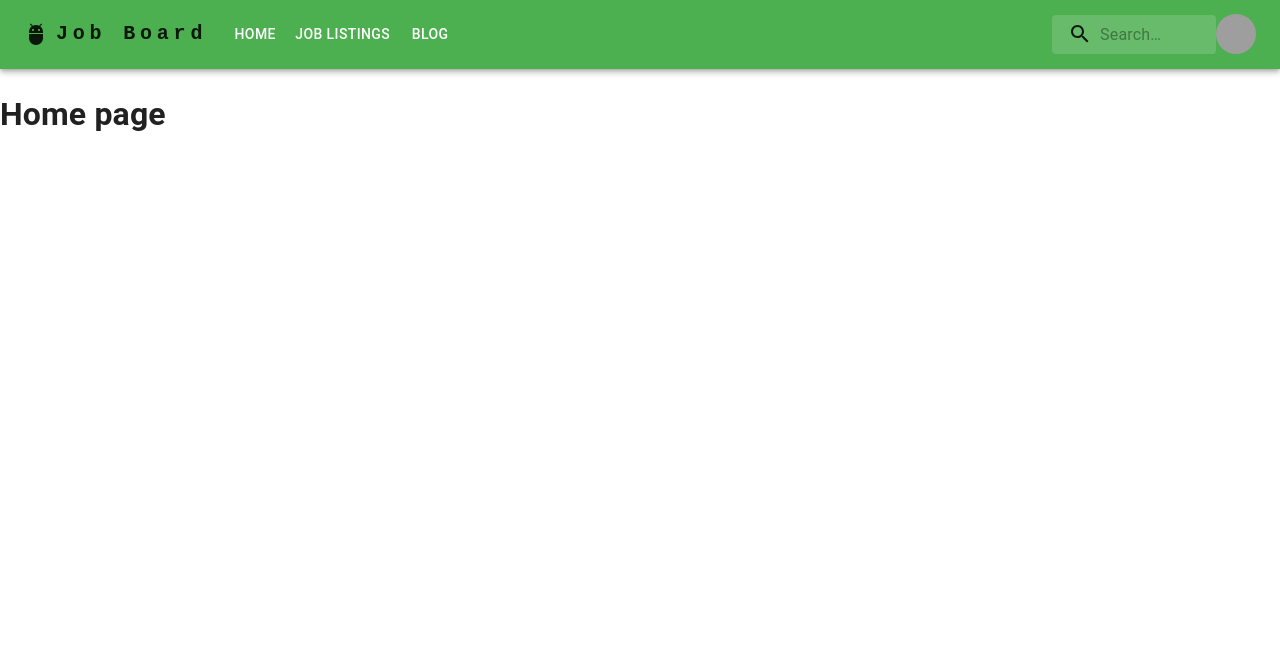
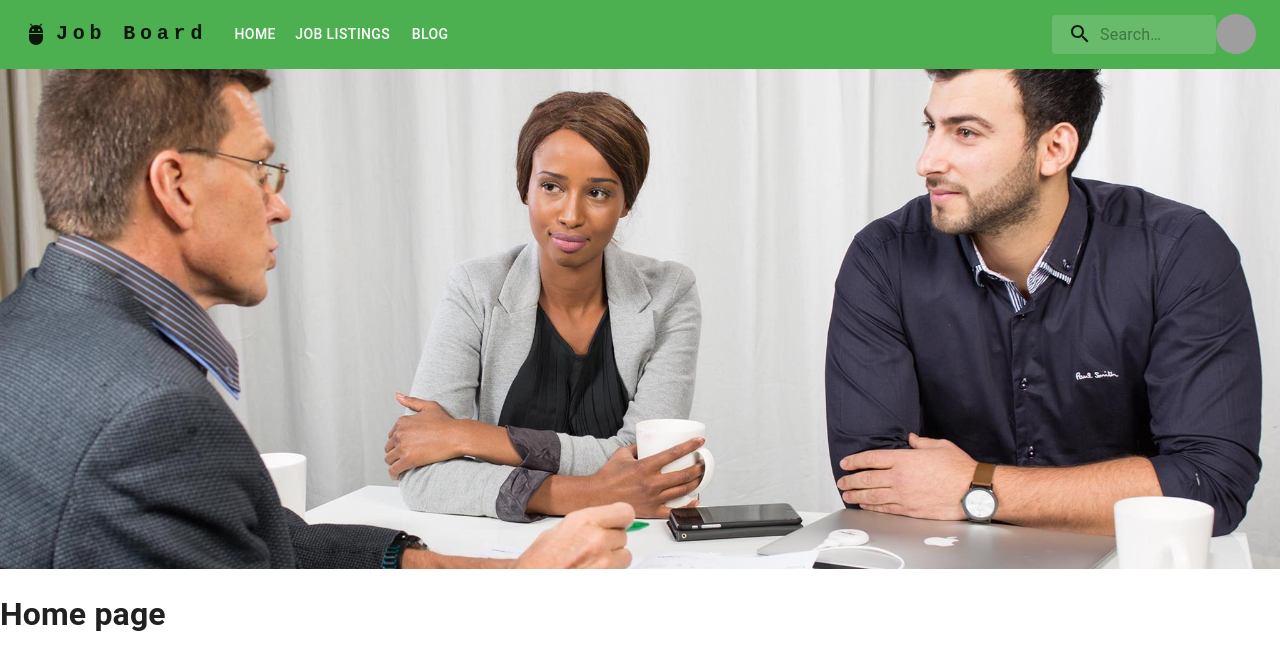
Before and after one commit to islam-alsaeed/CODSOFT, a React (Create React App) app in the folder frontend/: page / in a window 1280 px wide. Shown: the top 670 px of the page. Built offline with nearby package versions, Linux system fonts and the light colour scheme; grey boxes are pictures that could not be loaded.

Commit message:
initial header

```diff
--- a/frontend/src/component/Header.js
+++ b/frontend/src/component/Header.js
@@ -1,9 +1,28 @@
 import React from 'react'
+import { Box, styled } from '@mui/material';
+import headerImage from '../images/header-work.jpg'
 
 const Header = () => {
-  return (
-    <div>Header</div>
-  )
+    const HeaderStyle = styled(Box)(({theme}) => (
+        {
+            justifyContent: 'center',
+            display: 'flex',
+            backgroundImage: `url(${headerImage})`,
+            minHeight:'500px',
+            backgroundPosition:'center',
+            backgroundSize:'cover',
+            // backgroundColor: theme.palette.secondary.main
+
+
+        }
+    ));
+    return (
+        <>
+        <HeaderStyle>
+
+        </HeaderStyle>
+        </>
+    )
 }
 
 export default Header
--- a/frontend/src/pages/Home.js
+++ b/frontend/src/pages/Home.js
@@ -1,9 +1,11 @@
 import React from "react";
 import Navbar from "../component/Navbar";
+import Header from "../component/Header";
 const Home = () => {
     return (
         <>
         <Navbar/>
+        <Header/>
             <h1>Home page</h1>
         </>
     )
```
Also changed, not shown: frontend/src/images/header-work.jpg (added).
